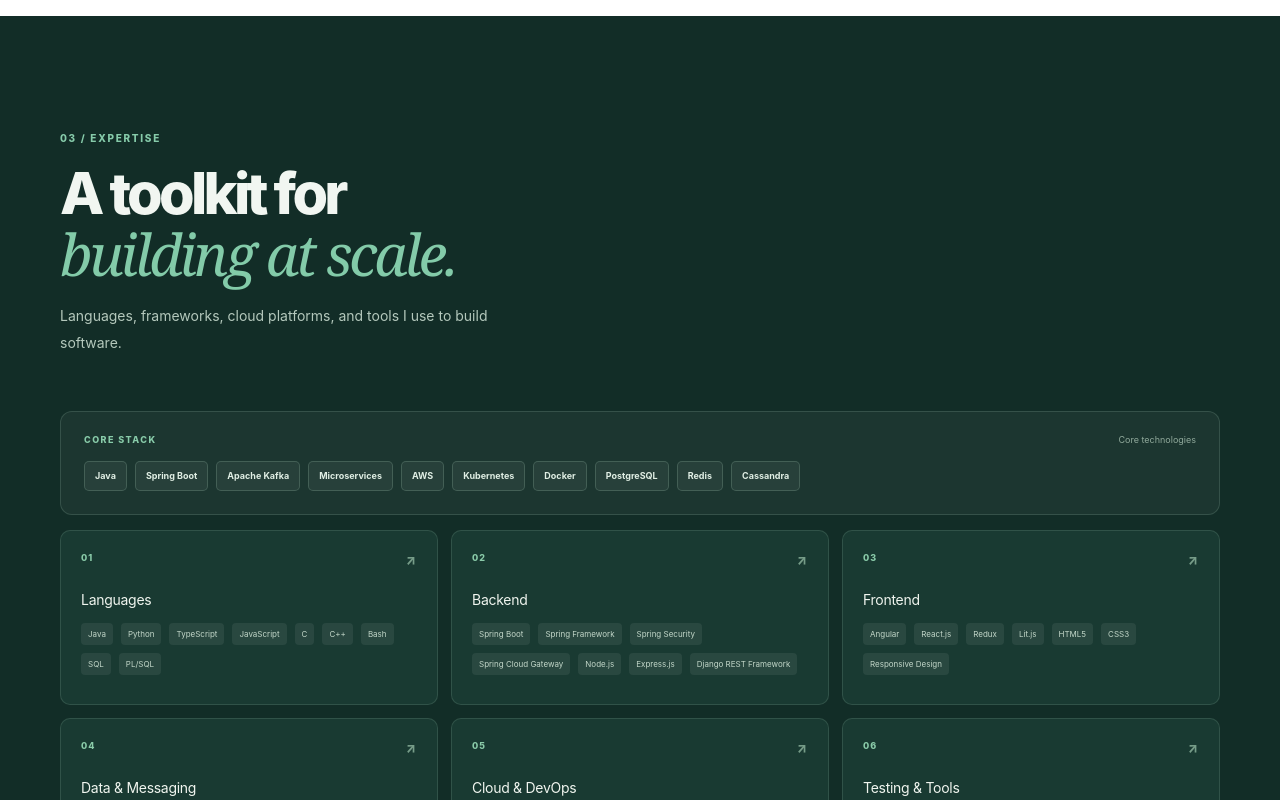
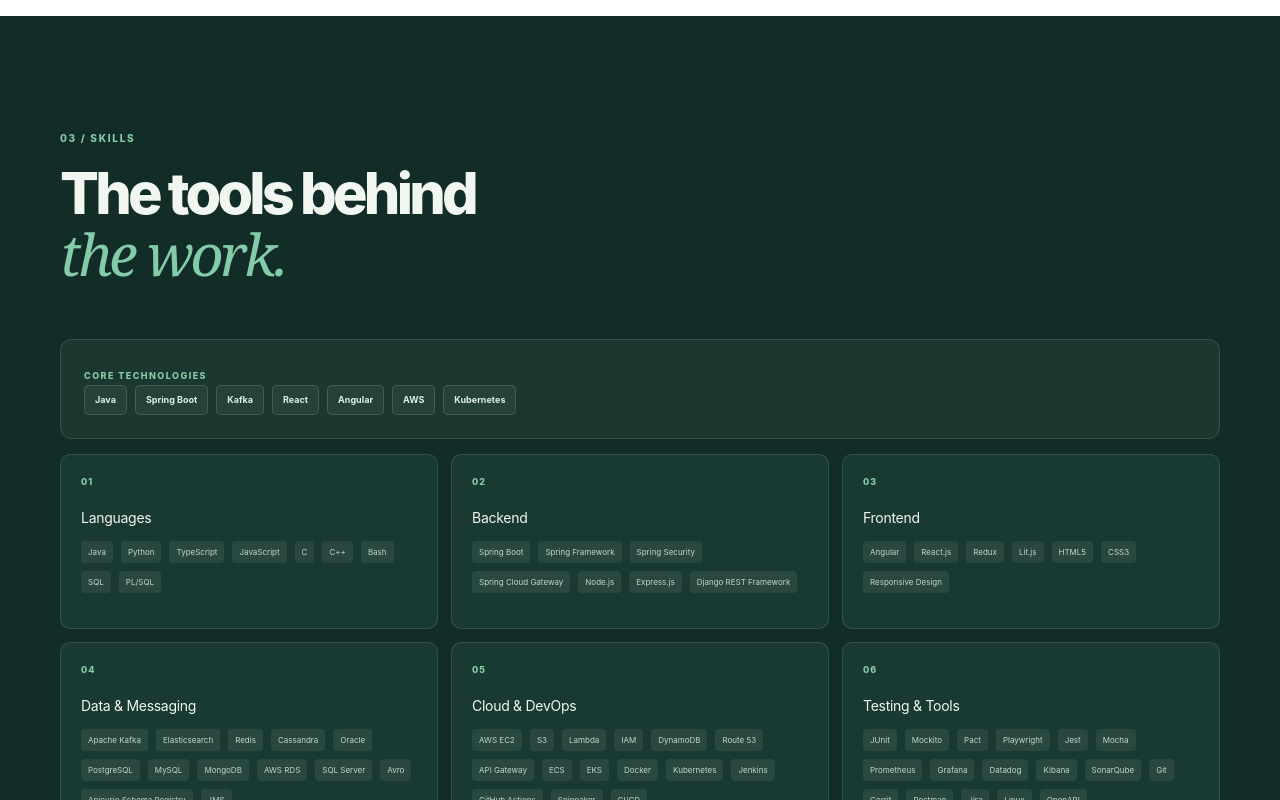
Before and after one commit to officio-indrajeet/officio-indrajeet.github.io, a React (Vite) app: page / in a window 1280 px wide. Shown: the part 3580-4380 px from the top of the page. Built offline with nearby package versions, Linux system fonts and the light colour scheme.

Commit message:
Refine Apple-inspired portfolio content

```diff
--- a/src/components/Skills.tsx
+++ b/src/components/Skills.tsx
@@ -1,20 +1,22 @@
 import { userData } from "../data/userData";
 
-const core = ["Java", "Spring Boot", "Apache Kafka", "Microservices", "AWS", "Kubernetes", "Docker", "PostgreSQL", "Redis", "Cassandra"];
+const core = ["Java", "Spring Boot", "Kafka", "React", "Angular", "AWS", "Kubernetes"];
 
 export default function Skills() {
   return (
     <section id="skills" className="section section-dark">
       <div className="container">
         <div className="section-head section-head-dark">
-          <span className="section-kicker">03 / Expertise</span>
-          <h2>A toolkit for<br/><em>building at scale.</em></h2>
-          <p className="section-deck">Languages, frameworks, cloud platforms, and tools I use to build software.</p>
+          <span className="section-kicker">03 / Skills</span>
+          <h2>The tools behind<br/><em>the work.</em></h2>
         </div>
-        <div className="core-stack"><div><span className="micro-label">CORE STACK</span><small>Core technologies</small></div><div className="core-tags">{core.map((skill) => <span key={skill}>{skill}</span>)}</div></div>
+        <div className="core-stack">
+          <span className="micro-label">CORE TECHNOLOGIES</span>
+          <div className="core-tags">{core.map((skill) => <span key={skill}>{skill}</span>)}</div>
+        </div>
         <div className="skill-grid">
           {userData.skills.map((group, index) => <article key={group.category} className="skill-card">
-            <div className="skill-card-top"><span>0{index + 1}</span><i>↗</i></div>
+            <div className="skill-card-top"><span>0{index + 1}</span></div>
             <h3>{group.category}</h3>
             <div className="skill-tags">{group.items.map((skill) => <span key={skill}>{skill}</span>)}</div>
           </article>)}
```
